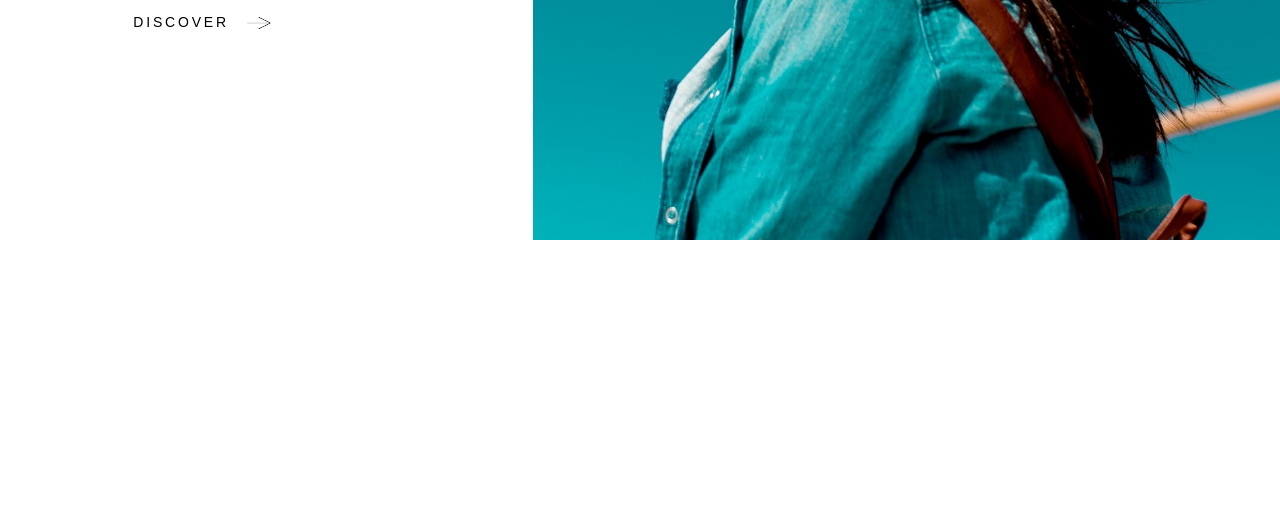
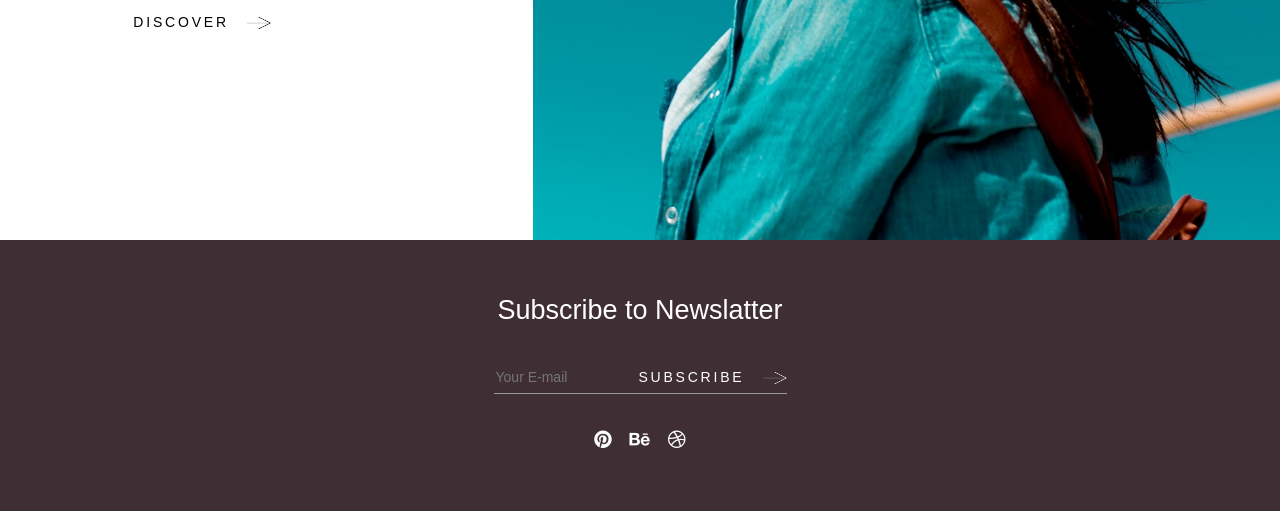
Before and after one commit to dlahoda/fima, a Node project: template src/templates/index.pug in a window 1280 px wide; the page is wider, and only the part inside the window is pictured. Shown: the part 3375-3886 px from the top of that part. Before the commit the page ends 3615 px from the top of that part, so only its background shows below. Run offline with Node 20 templates, Linux system fonts and the light colour scheme; the template is opened without the code that fills it, so the values that code supplies are empty; style sheets or scripts are compiled from the project's sources.

Commit message:
Added footer

```diff
--- a/src/sass/_bootstrap-customization.scss
+++ b/src/sass/_bootstrap-customization.scss
@@ -18,3 +18,5 @@
 $carousel-control-opacity: 0.2;
 
 $enable-rounded: false;
+
+$input-color: #999;
--- a/src/sass/main.scss
+++ b/src/sass/main.scss
@@ -12,8 +12,17 @@
 @import "../../node_modules/bootstrap/scss/carousel";
 @import "../../node_modules/bootstrap/scss/type";
 @import "../../node_modules/bootstrap/scss/buttons";
+@import "../../node_modules/bootstrap/scss/input-group";
+
+// Font awesome customization
+@import "font-awesome-customization";
+
+// Font awesome
+@import "../../node_modules/@fortawesome/fontawesome-free/scss/fontawesome.scss";
+@import "../../node_modules/@fortawesome/fontawesome-free/scss/brands.scss";
 
 // Styles
 @import "sections/header";
 @import "sections/slider";
 @import "sections/products";
+@import "sections/footer";
--- /dev/null
+++ b/src/sass/sections/_footer.scss
@@ -0,0 +1,19 @@
+.subscribe {
+  border-bottom: 1px solid #999;
+
+  &__input {
+    color: #999;
+    font-size: calculateRem(14px);
+  }
+  &__button {
+    font-size: calculateRem(14px);
+    color: #fff;
+    letter-spacing: 2.8px;
+
+    &-image {
+      width: 24px;
+      height: 12px;
+      margin-left: 1rem;
+    }
+  }
+}
--- a/src/templates/index.pug
+++ b/src/templates/index.pug
@@ -12,3 +12,4 @@
   include sections/header
   include sections/slider
   include sections/products
+  include sections/footer
--- /dev/null
+++ b/src/templates/sections/footer.pug
@@ -0,0 +1,12 @@
+footer
+  .container-fluid.d-flex.flex-column.align-items-center.bg-primary.text-white.p-5
+    h4 Subscribe to Newslatter
+    .subscribe.input-group.mb-3.w-25.my-4
+      input.subscribe__input.form-control.bg-transparent.border-0(type='text' placeholder="Your E-mail" aria-label="Your E-mail" aria-describedby='button-addon2')
+      .input-group-append
+        button#button-addon2.subscribe__button.btn.btn-outline-secondary.border-0.pr-0(type='button') SUBSCRIBE
+          img.subscribe__button-image(src="images/big-right-arrow-white.png")
+    .social
+      i.p-2.fab.fa-pinterest
+      i.p-2.fab.fa-behance
+      i.p-2.fab.fa-dribbble
```
Also changed, not shown: src/images/big-right-arrow-red.png (added), src/images/big-right-arrow-white.png (added).
